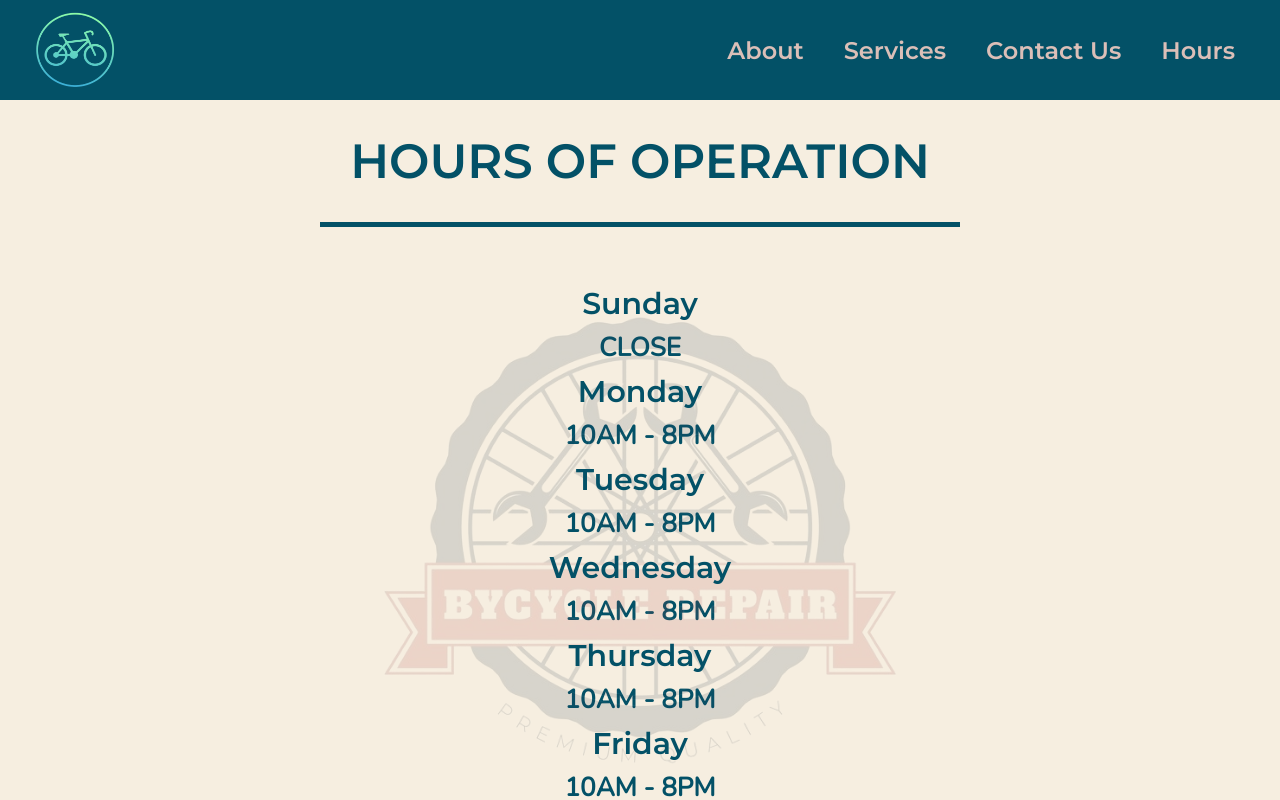
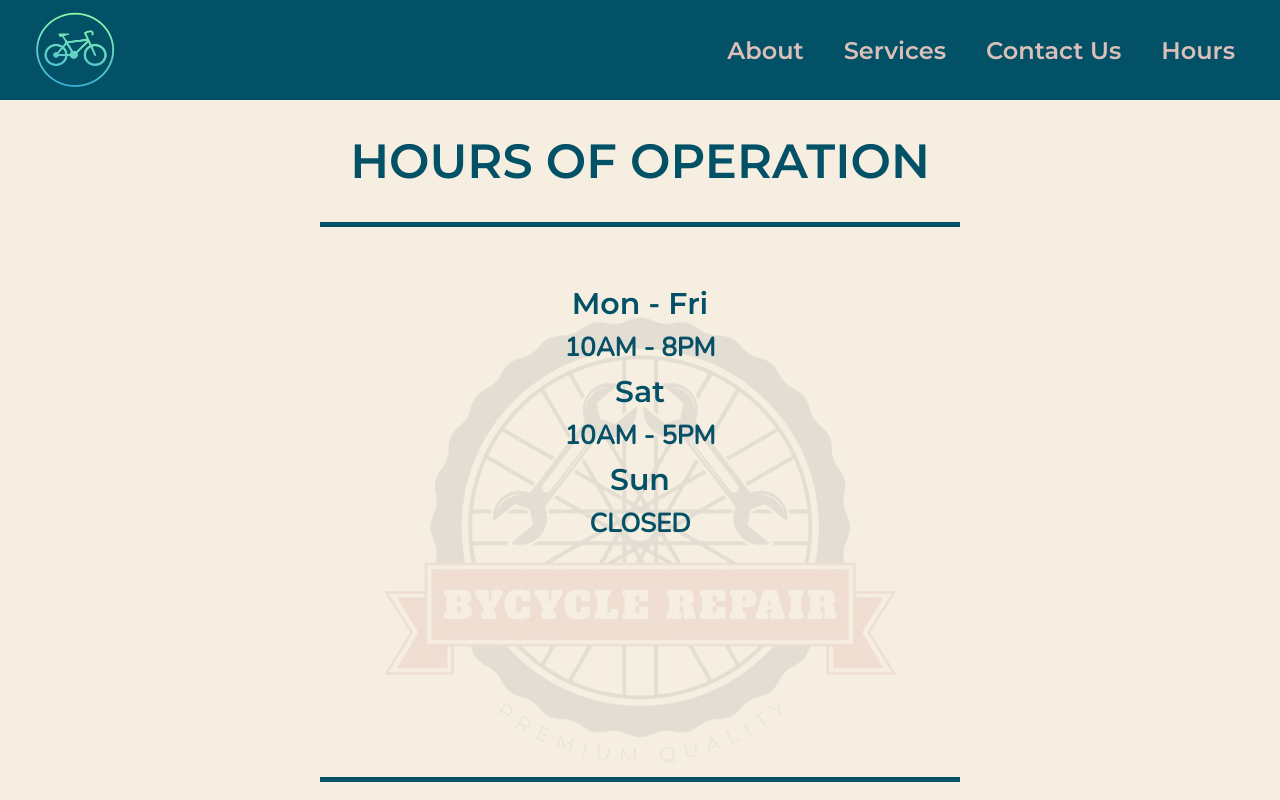
Before and after one commit to xebol/hjul-house, a React (Create React App) app: page /hours in a window 1280 px wide. Shown: the top 800 px of the page. Built offline with nearby package versions, Linux system fonts and the light colour scheme.

Commit message:
change hours of operation layout

```diff
--- a/src/pages/Hours.css
+++ b/src/pages/Hours.css
@@ -26,7 +26,7 @@
   position: absolute;
   top: 0;
   left: 0;
-  opacity: 0.15;
+  opacity: 0.09;
 }
 
 .hours {
--- a/src/pages/Hours.js
+++ b/src/pages/Hours.js
@@ -8,13 +8,16 @@ function Hours() {
       <h1>HOURS OF OPERATION</h1>
         <div className="hours">
         <img src={logo} alt="logo" className="hours-background"/>
-          <div className="day">Sunday</div>
-          <div className="hours-open">CLOSE</div>
 
-          <div className="day">Monday</div>
+          <div className="day">Mon - Fri</div>
           <div className="hours-open">10AM - 8PM</div>
 
-          <div className="day">Tuesday</div>
+          <div className="day">Sat</div>
+          <div className="hours-open">10AM - 5PM</div>
+
+          <div className="day">Sun</div>
+          <div className="hours-open">CLOSED</div>
+          {/* <div className="day">Tuesday</div>
           <div className="hours-open">10AM - 8PM</div>
 
           <div className="day">Wednesday</div>
@@ -27,7 +30,7 @@ function Hours() {
           <div className="hours-open">10AM - 8PM</div>
 
           <div className="day">Saturday</div>
-          <div className="hours-open">10AM - 6PM</div>
+          <div className="hours-open">10AM - 6PM</div> */}
         </div>
       </div>
   );
```
